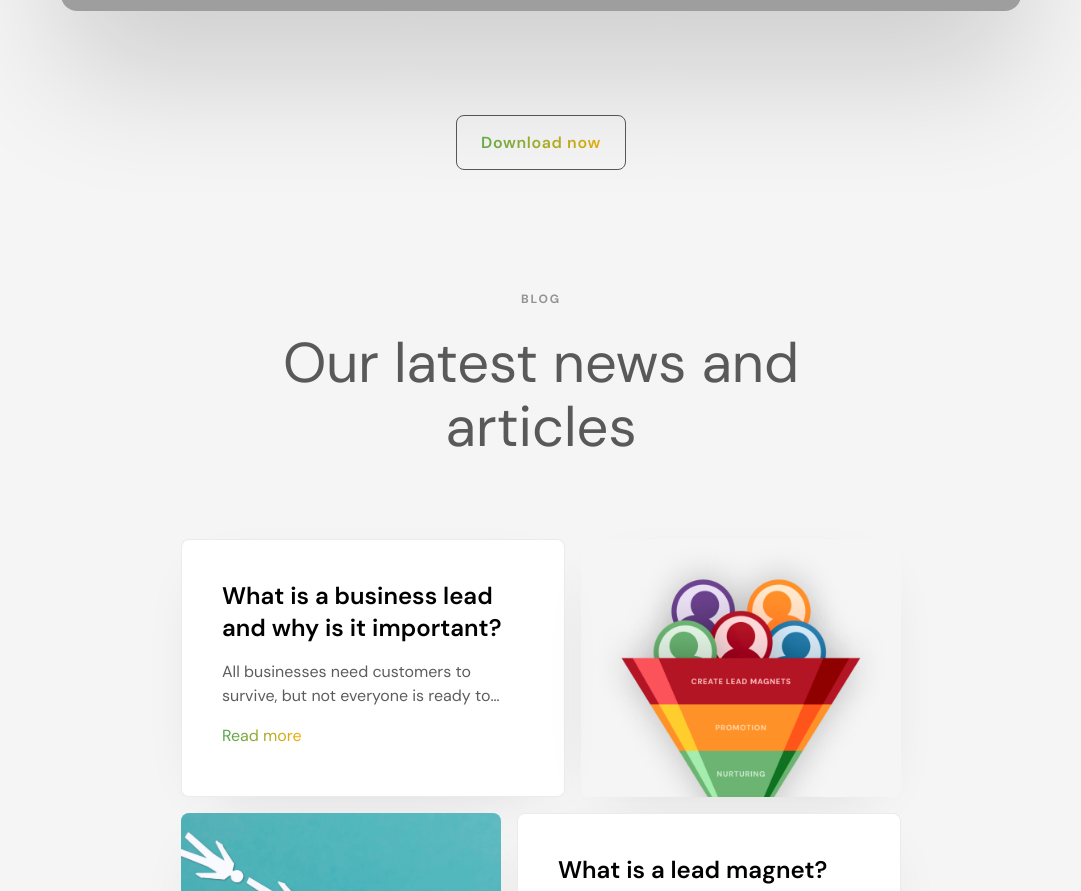
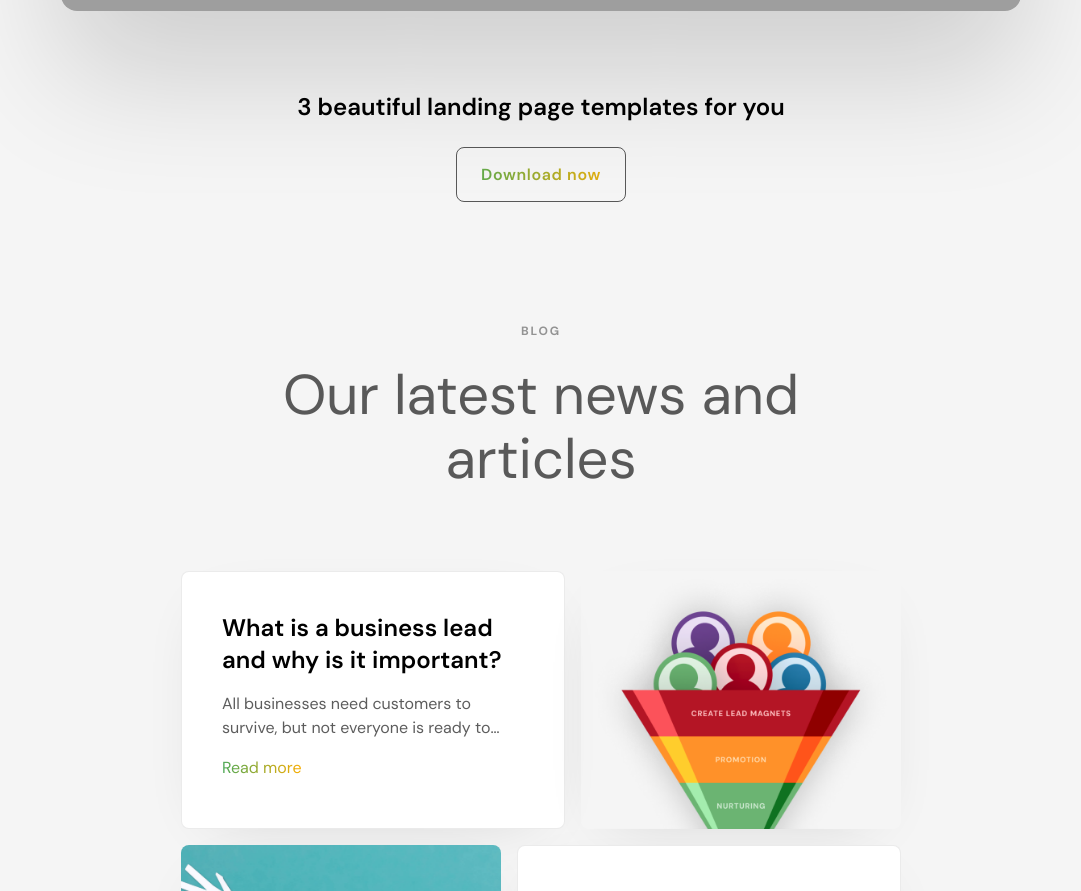
Before and after one commit to iteratedesignfirm/linktree, a plain HTML site: page index.html in a window 1280 px wide. Shown: the part 1586-2477 px from the top of the page, without its empty margins (99-1180 px from the left). Drawn offline with Linux system fonts and the light colour scheme; grey boxes are pictures that could not be loaded.

Commit message:
fix template heading

```diff
--- a/index.html
+++ b/index.html
@@ -136,7 +136,7 @@
                 <p>PREMIUM FASHION WEBSITE TEMPLATE - LIMITED TIME OFFER</p>
                 <div class="hor-line"></div>
                 <div class="detail-text">
-                    <h2>Avant - Fashion Website</h2>
+                    <h2>3 beautiful landing page templates for you</h2>
                     <p>PERFERCT FOR SHOWCASING YOUR LATEST FASHION COLLECTIONS</p>
                 </div>
                 <div class="button-group">
--- a/style.css
+++ b/style.css
@@ -455,7 +455,6 @@ h1 {
     font-weight: 600;
     line-height: 32px; /* 133.333% */
     align-self: stretch;
-    display: none;
 }
 
 .detail-text p {
```
